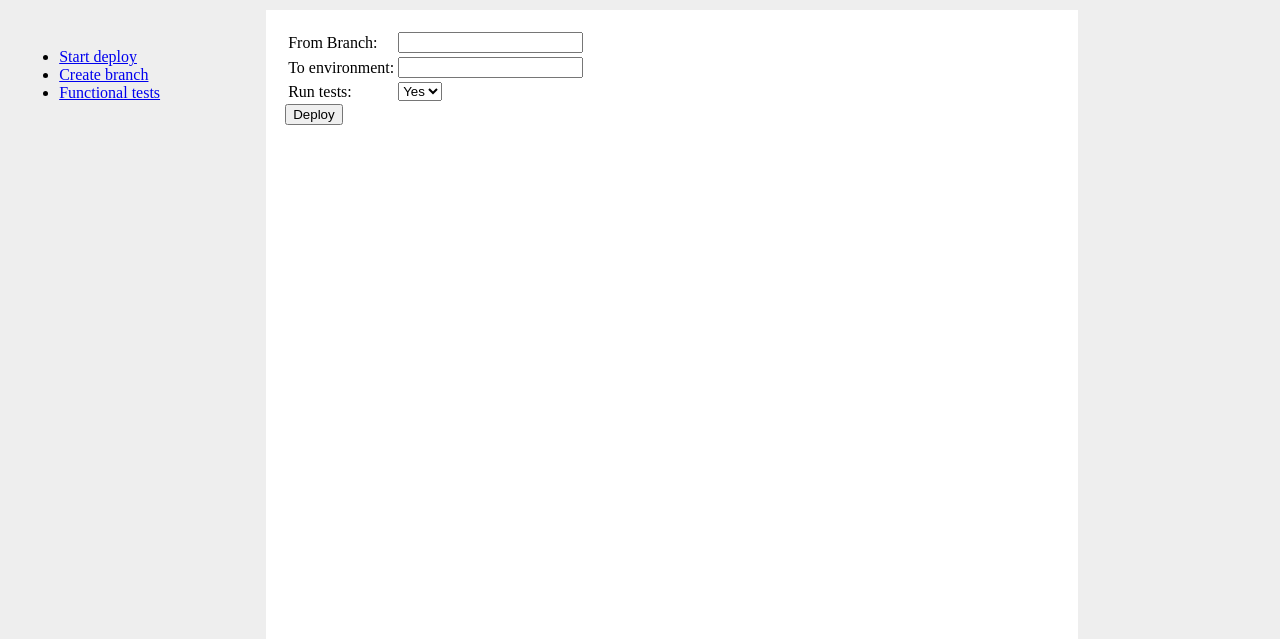
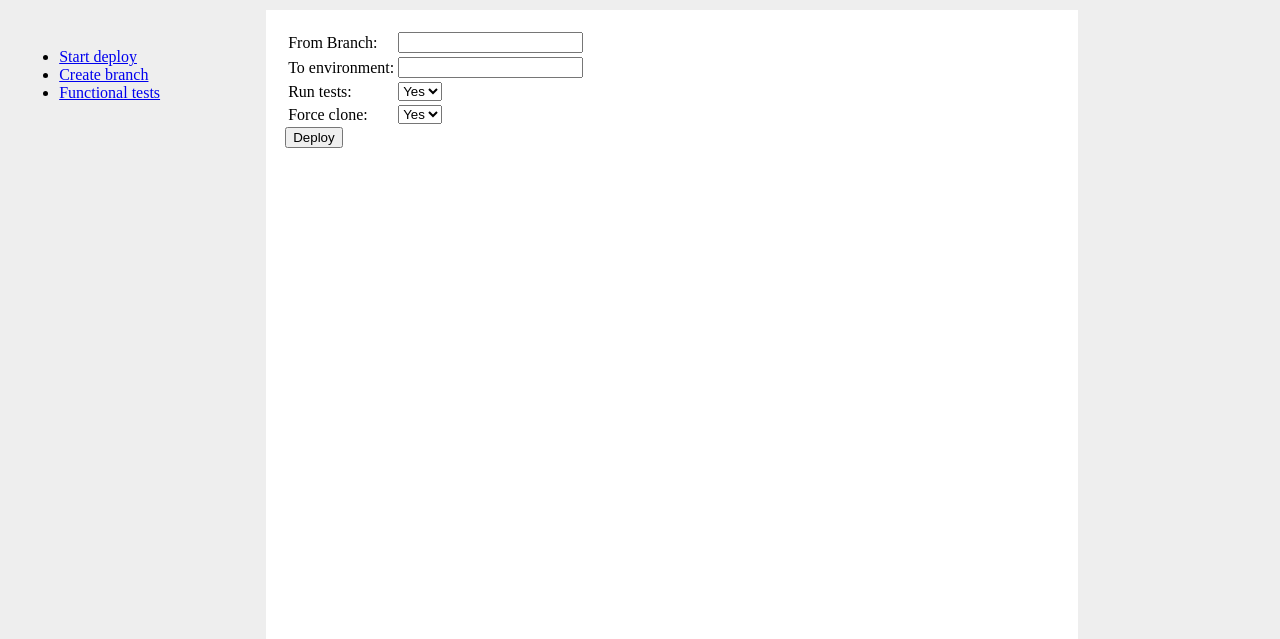
Before and after one commit to ionutradu-tm/django, a Django app: template mng/templates/deploy.html in a window 1280 px wide. Shown: the part 80-719 px from the top of the page. Run offline with Django 3.2, Linux system fonts and the light colour scheme; the template is opened without the code that fills it, so the values that code supplies are empty.

Commit message:
force clone

```diff
--- a/mng/templates/deploy.html
+++ b/mng/templates/deploy.html
@@ -14,6 +14,12 @@
         <option value="No">No</option>
     </select>
     </td></tr>
+    <tr><td>Force clone:</td><td>
+    <select name="force_clone">
+        <option value="No" selected>Yes</option>
+        <option value="Yes">No</option>
+    </select>
+    </td></tr>
     </table>
     <input type="submit" value="Deploy">
 </form>
--- a/mng/views.py
+++ b/mng/views.py
@@ -36,12 +36,13 @@ def deploy(request):
         FROM_BRANCH=request.POST.get('FromBranch')
         TO_BRANCH=request.POST.get('ToBranch')
         RUN_TESTS = request.POST.get('run_tests')
+        X_FORCE_CLONE = request.POST.get('force_clone')
         x_message = "Preparing deployment of %s on %s " % (FROM_BRANCH,TO_BRANCH)
         data = {}
         data['pipelineId'] = TRACKER_REPO_PIPELINE_ID
         data['branch'] = "start-deploy"
         data['message'] = x_message
-        data['envVars'] = [{ "key": "TO_BRANCH", "value": TO_BRANCH}, { "key": "RUN_TESTS", "value": RUN_TESTS}, { "key": "SOURCE_BRANCH", "value": FROM_BRANCH}, { "key": "FORCE_CLONE", "value": "yes"} ]
+        data['envVars'] = [{ "key": "TO_BRANCH", "value": TO_BRANCH}, { "key": "RUN_TESTS", "value": RUN_TESTS}, { "key": "SOURCE_BRANCH", "value": FROM_BRANCH}, { "key": "FORCE_CLONE", "value": X_FORCE_CLONE} ]
 
         data1 = json.dumps(data)
         x_headers = {'Content-Type': 'application/json'}
```
